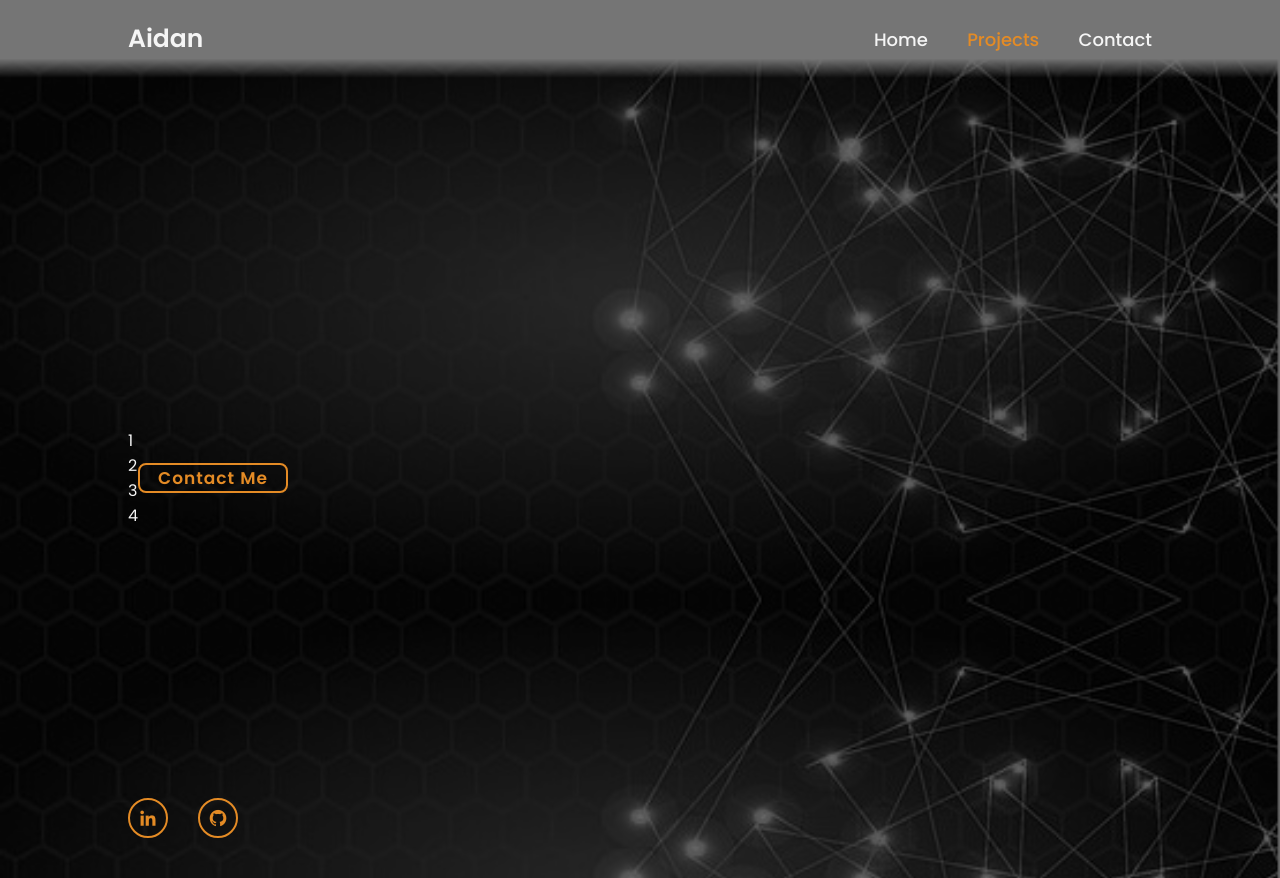
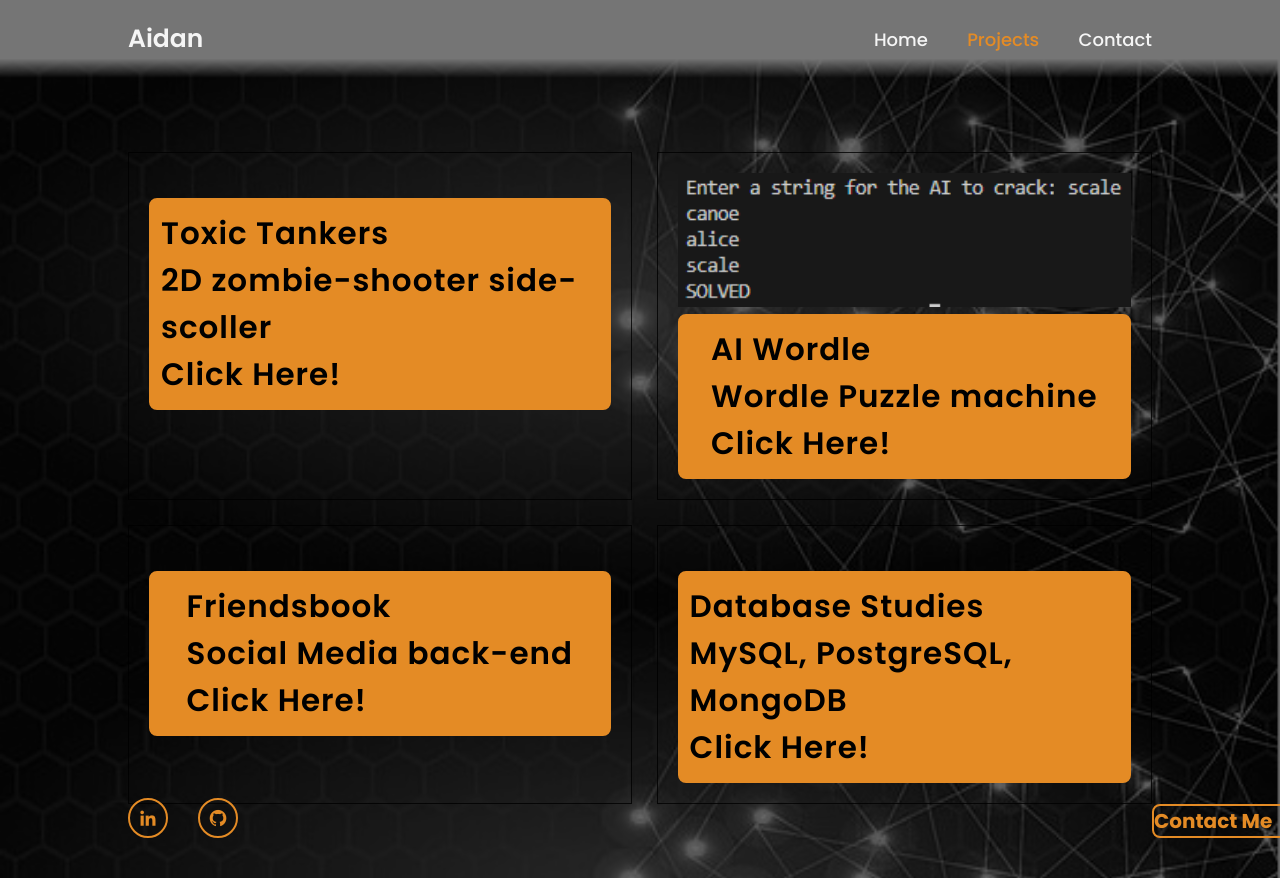
Before and after one commit to aidandevaal/Personal-Portfolio, a plain HTML site: page projects.html in a window 1280 px wide. Drawn offline with nearby package versions, Linux system fonts and the light colour scheme.

Commit message:
Improvements to projects page + minor improvements to aesthetics

```diff
--- a/projects.html
+++ b/projects.html
@@ -5,7 +5,7 @@
     <meta charset="UTF-8">
     <meta http-equiv="X-UA-Compatible" content="IE=edge">
     <meta name="viewport" content="width=device-width, initial-scale=1.0">
-    <title>Aidan's Portfolio</title>
+    <title>Aidan's Portfolio - Projects</title>
     <link rel="stylesheet" href="style.css">
     <link href="https://unpkg.com/boxicons@2.1.4/css/boxicons.min.css" rel="stylesheet">
 </head>
@@ -24,15 +24,41 @@
 
     <section class="home">
         <img class="bg" src="wirebg.jpg" alt="">
-        <div class="grid-content">
-            <div class="grid-item">1</div>
-            <div class="grid-item">2</div>
-            <div class="grid-item">3</div>
-            <div class="grid-item">4</div>
+        <div class="grid-container">
+            <div class="grid-item">
+                <img class="btn-img" src="#" alt="">
+                <div class="btn-box"> <c href="#">
+                    Toxic Tankers <br>
+                    2D zombie-shooter side-scoller <br>
+                    Click Here!
+                </c> </div>
+            </div>
+            <div class="grid-item">
+                <img class="btn-img" src="wordle.PNG" alt="" >
+                <div class="btn-box"> <c href="wordle.html">
+                    AI Wordle <br>
+                    Wordle Puzzle machine <br>
+                    Click Here!
+                </c> </div></div>
+            <div class="grid-item">
+                <img class="btn-img" src="#" alt="">
+                <div class="btn-box"> <c href="#">
+                    Friendsbook <br>
+                    Social Media back-end <br>
+                    Click Here!
+                </c></div>
+            </div>
+            <div class="grid-item">
+                <img class="btn-img" src="#" alt="">
+                <div class="btn-box"> <c href="#">
+                    Database Studies <br>
+                    MySQL, PostgreSQL, MongoDB <br>
+                    Click Here!
+                </c></div>
+            </div>
         </div>
-
         <div class="btn-box">
-            <a href="contact.html">Contact Me</a>
+            <b href="contact.html">Contact Me</b>
         </div>
 
         <div class="home-dir">
--- a/style.css
+++ b/style.css
@@ -345,8 +345,99 @@ body {
     width: 100%;
 }
 
-.grid-content {
+.grid-container {
     display: grid;
+    position: relative;
+    justify-content: center;
+    gap: 25px;
+    grid-template-columns: auto auto;
+}
+
+.grid-item {
+    border: 1px solid rgba(0, 0, 0, 0.8);
+    padding: 20px;
+}
+
+.btn-box b {
+    display: flex;
+    justify-content: space-between;
+    position: absolute;
+    bottom: 40px;
+    width: 150px;
+    color: #e48b25;
+    z-index: 1;
+    background: transparent;
+    border: 2px solid #e48b25;
+    border-radius: 8px;
+    font-size: 20px;
+    text-decoration: none;
+    overflow: hidden;
+}
+
+.btn-box b::before {
+    content: "";
+    position: absolute;
+    color: #000000;
+    background: #e48b25;
+    top: 0;
+    left: 0;
+    width: 0;
+    height: 100%;
+    z-index: -1;
+    transition: .5s;
+}
+
+.btn-box b:hover {
+    color: #000000;
+}
+
+.btn-box b:hover::before {
+    width: 100%;
+}
+
+.btn-box c {
+    position: relative;
+    display: inline-flex;
+    justify-content: center;
+    align-items: center;
+    padding: 10px;
+    width: 100%;
+    z-index: 1;
+    background: #e48b25;
+    border: 2px solid #e48b25;
+    border-radius: 8px;
+    color: #000000;
+    text-decoration: none;
+    font-size: 31px;
+    font-weight: 600;
+    letter-spacing: 1px;
+    overflow: hidden;
+}
+
+.btn-box c::before {
+    content: "";
+    position: absolute;
+    color: #e48b25;
+    background: #000000;
+    top: 0;
+    left: 0;
+    width: 0;
+    height: 100%;
+    z-index: -1;
+    transition: .5s;
+}
+
+.btn-box c:hover {
+    color: #e48b25;
+}
+
+.btn-box c:hover::before {
+    width: 100%;
+}
+
+.btn-img {
+    width: 100%;
+
 }
 
 @keyframes showRight {
```
Also changed, not shown: contact.html (+1 -1 lines), wordle.html (added, +11 -0 lines), wordle.PNG (added).
